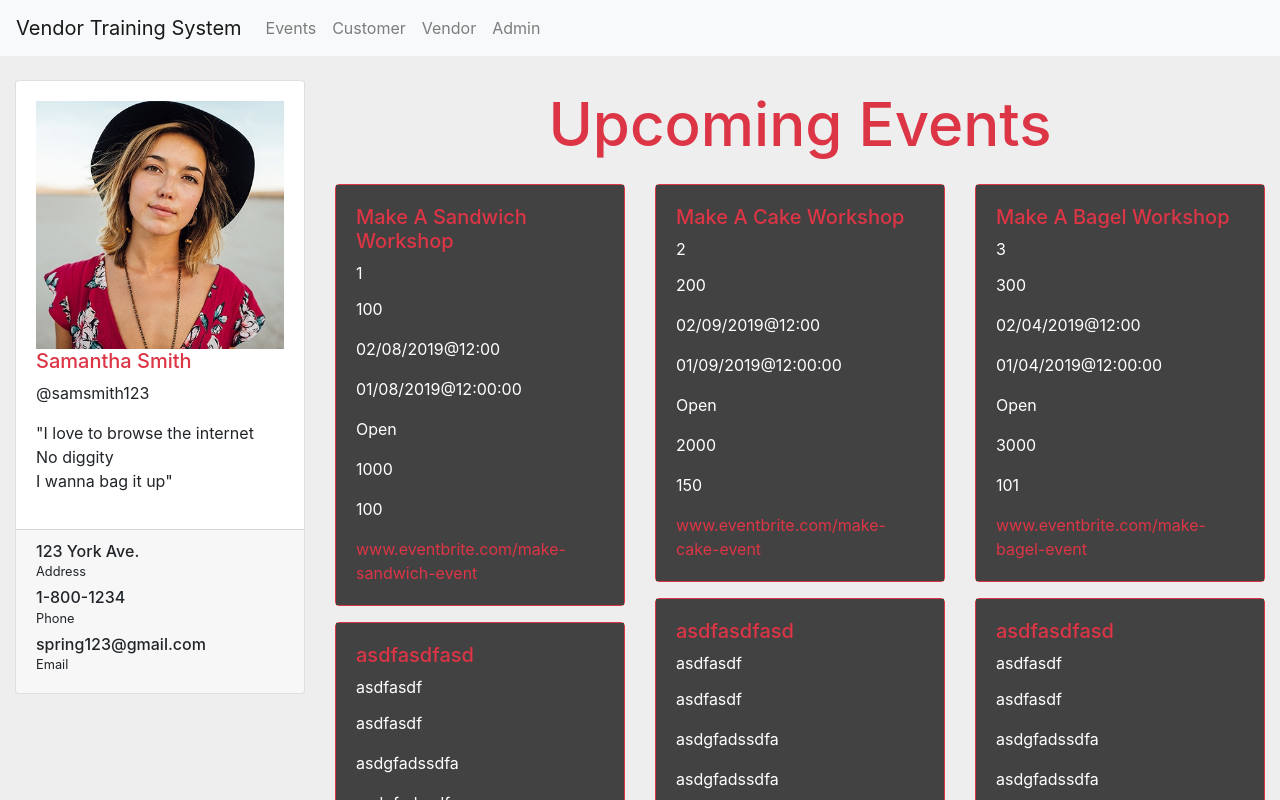
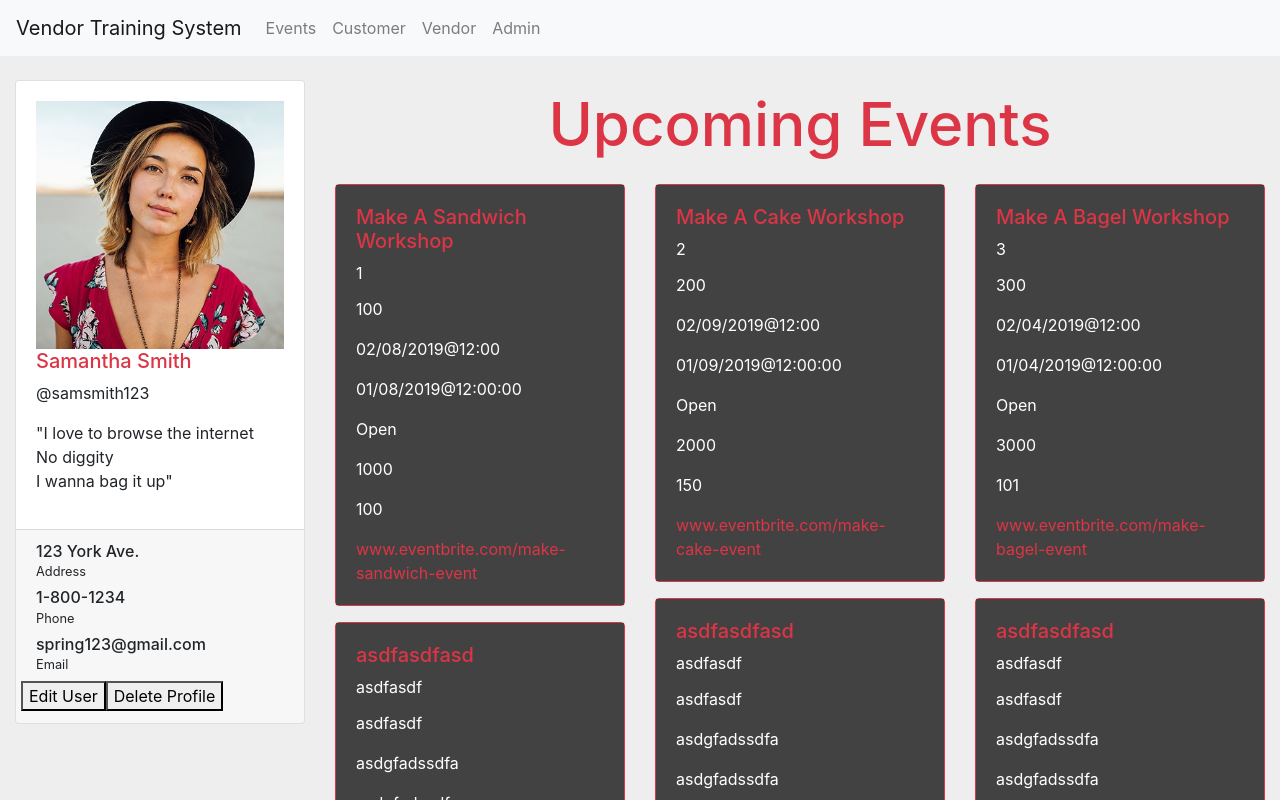
Before and after one commit to dave325/vendorTrainingSystem, an Angular app in the folder vendorTrainingSystem/: page /customer in a window 1280 px wide. Shown: the top 800 px of the page. Built offline with nearby package versions, Linux system fonts and the light colour scheme.

Commit message:
rearranged buttons to cusotmer page

```diff
--- a/vendorTrainingSystem/src/app/components/customer/customer-profile/customer-profile.component.html
+++ b/vendorTrainingSystem/src/app/components/customer/customer-profile/customer-profile.component.html
@@ -39,6 +39,10 @@
                   <small>Email</small>
                 </h6>
               </div>
+              <div>
+                <button (click)="openUserEditModal()">Edit User </button>
+              </div>
+              <div><button (click)="openDeleteProfileModal()">Delete Profile</button></div>
             </div>
           </div>
         </div>
```
